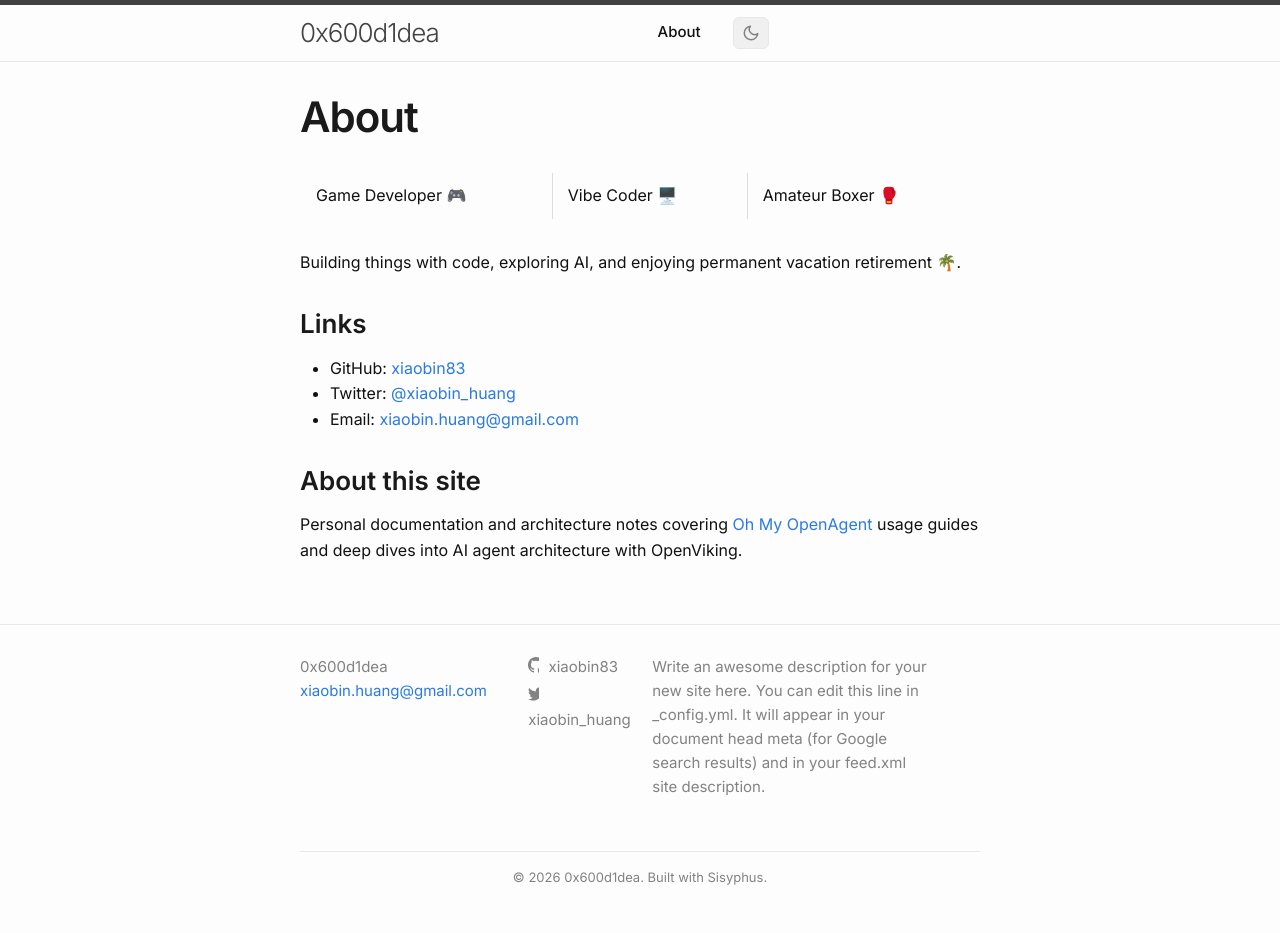
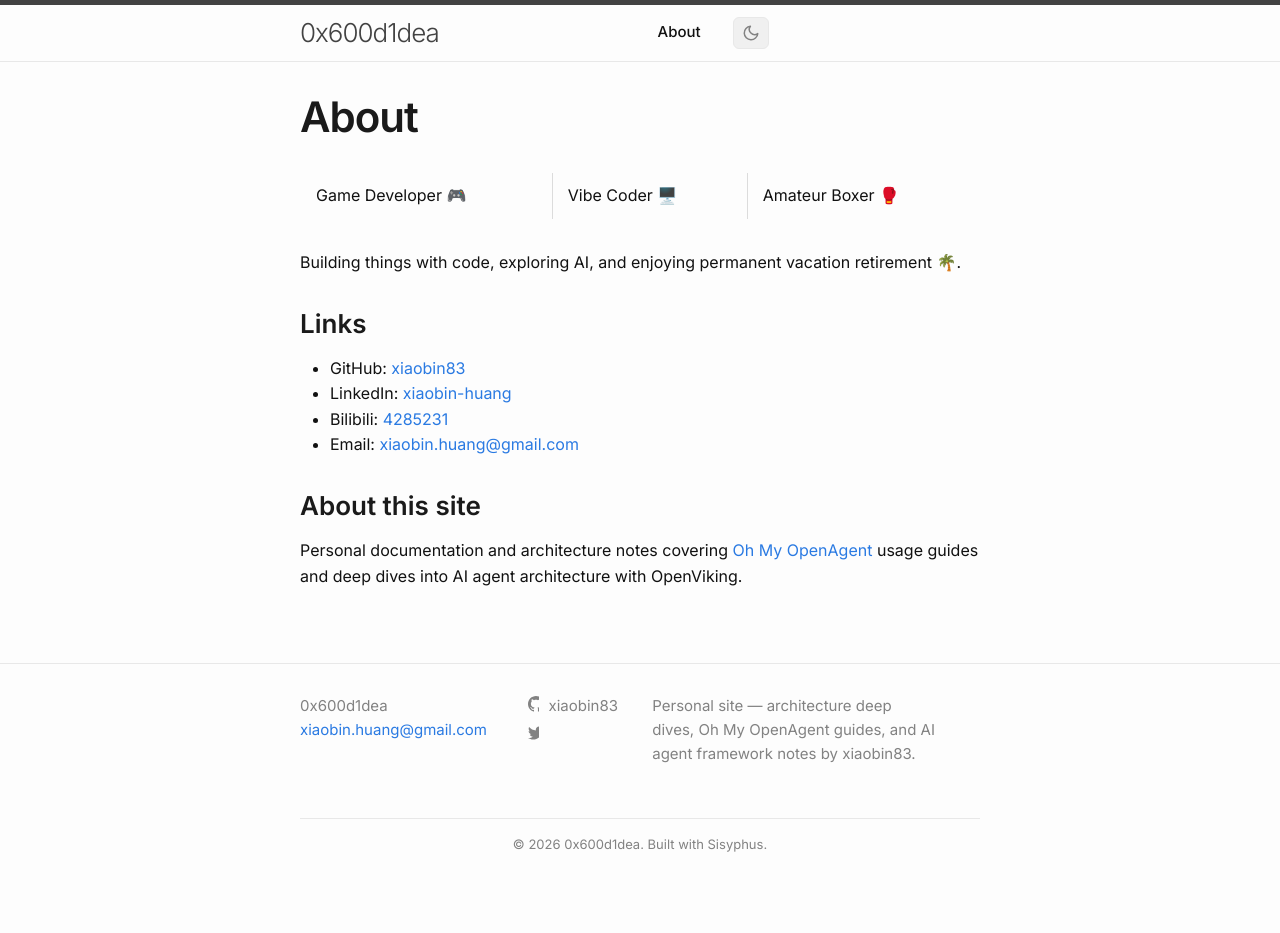
Before and after one commit to xiaobin83/xiaobin83.github.io, a Jekyll site: the page built from about.md, in a window 1280 px wide. Built offline with Jekyll 4.4.1, drawn with Linux system fonts in a browser that asks for light colours; after the commit the page ends 900 px from its top, so only the background shows below that.

Commit message:
docs: update site config, tagline, and writing style guide
AGENTS.md: add Writing Style Guide section, remove path privacy. _config.yml/index.md/about.md: update site description and add tagline.

Ultraworked with [Sisyphus](https://github.com/code-yeongyu/oh-my-openagent)

Co-authored-by: Sisyphus <clio-agent@sisyphuslabs.ai>

```diff
--- a/_config.yml
+++ b/_config.yml
@@ -16,12 +16,10 @@
 title: "0x600d1dea"
 email: xiaobin.huang@gmail.com
 description: >- # this means to ignore newlines until "baseurl:"
-  Write an awesome description for your new site here. You can edit this
-  line in _config.yml. It will appear in your document head meta (for
-  Google search results) and in your feed.xml site description.
+  Personal site — architecture deep dives, Oh My OpenAgent guides, and AI agent framework notes by xiaobin83.
+
 baseurl: "" # the subpath of your site, e.g. /blog
 url: "" # the base hostname & protocol for your site, e.g. http://example.com
-twitter_username: "xiaobin_huang"
 github_username: xiaobin83
 
 # Build settings
--- a/about.md
+++ b/about.md
@@ -11,9 +11,10 @@ Building things with code, exploring AI, and enjoying permanent vacation retirem
 ### Links
 
 - GitHub: [xiaobin83](https://github.com/xiaobin83)
-- Twitter: [@xiaobin_huang](https://www.twitter.com/xiaobin_huang)
+- LinkedIn: [xiaobin-huang](https://www.linkedin.com/in/xiaobin-huang-70353320/)
+- Bilibili: [4285231](https://space.bilibili.com/4285231)
 - Email: [xiaobin.huang@gmail.com](mailto:xiaobin.huang@gmail.com)
 
 ### About this site
 
-Personal documentation and architecture notes covering [Oh My OpenAgent](/understanding-omo/index.html) usage guides and deep dives into AI agent architecture with OpenViking.
+Personal documentation and architecture notes covering [Oh My OpenAgent](/docs/understanding-omo/index.html) usage guides and deep dives into AI agent architecture with OpenViking.
```
Also changed, not shown: AGENTS.md (+39 -4 lines), index.md (+8 -8 lines).
